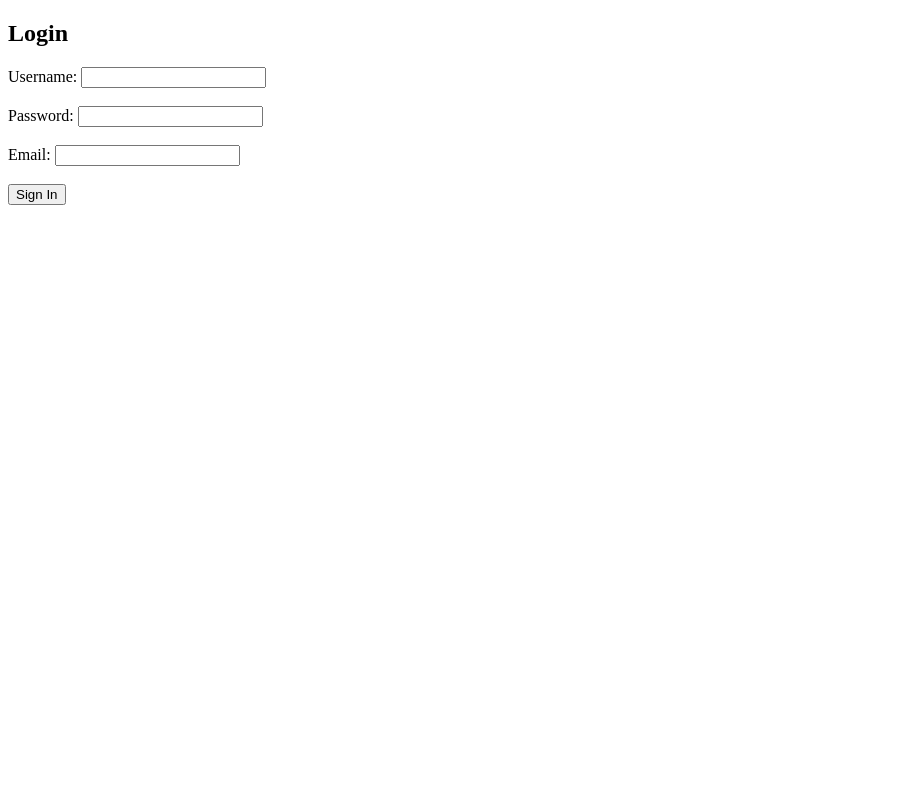
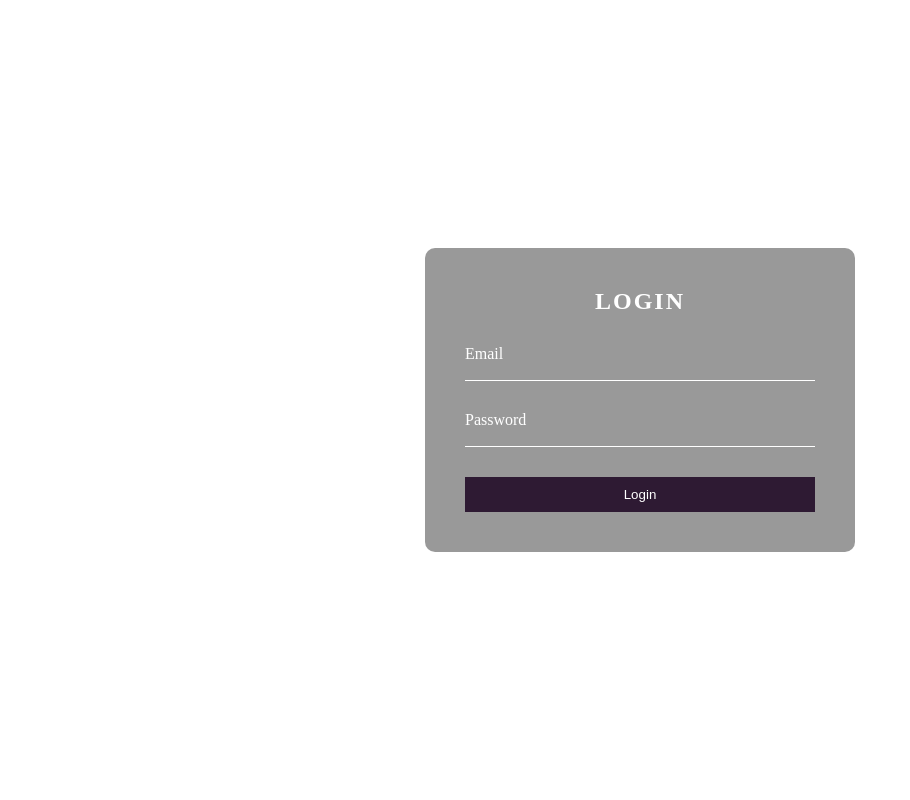
Before and after one commit to SAADTARIQ2503/LivestockIQ, a Django app: page /signin/ in a window 1280 px wide. Shown: the whole page, without its empty margins (0-910 px from the left). Run offline with Django 5.2, Linux system fonts and the light colour scheme.

Commit message:
html css code of sign in page

```diff
--- a/LivestockIQ/accounts/templates/signin.html
+++ b/LivestockIQ/accounts/templates/signin.html
@@ -1,4 +1,4 @@
-<!DOCTYPE html>
+{% comment %} <!DOCTYPE html>
 <html>
 <head>
     <title>Sign In</title>
@@ -13,4 +13,121 @@
     <button type="submit">Sign In</button>
 </form>
 </body>
+</html> {% endcomment %}
+
+
+<!DOCTYPE html>
+<html>
+<head>
+    <title>
+        Login
+    </title>
+    <style>
+        body{
+            margin : 0;
+            padding : 0;
+            background-image=:url("{}");
+            background-size: cover;
+
+
+            height: 100vh;
+
+            display: flex;
+            justify-content:center; {% comment %} y axis mid point  {% endcomment %}
+            align-items:center;{% comment %} x axins mid point {% endcomment %}
+
+        }
+
+        .Login-box{
+            width: 350px;
+            padding: 40px;
+
+            background: rgba(0,0,0,0.4);  {% comment %} 60 percent visible {% endcomment %}
+            backdrop-filter: blur(5px);   {% comment %} BLURR EFFECT {% endcomment %}
+            border-radius: 10px;
+            color: white;
+
+        }
+        .Login-box h2 {
+            margin: 0 0 30px;
+            padding: 0;
+            color: #fff;
+            text-align: center;
+            text-transform: uppercase;
+            letter-spacing: 2px;
+        }
+
+
+
+
+    button {
+    background-color: #2e1a33;
+    color: white;
+    border: none;
+    padding: 10px 20px;
+    width: 100%;
+    cursor: pointer;
+   }
+
+    button:hover {
+    background-color: #4a2b52;
+   }
+
+
+
+
+   .user-box input {
+    width: 100%;
+    padding: 10px 0;
+    color: white;
+    border: none;
+    border-bottom: 1px solid #fff;
+    background: transparent;
+    outline: none;
+}
+
+.user-box {
+    position: relative;
+    margin-bottom: 30px;
+}
+
+.user-box label {
+    position: absolute;
+    top: 0;
+    left: 0;
+    transition: .5s;
+}
+
+.user-box input:focus ~ label,
+.user-box input:valid ~ label {
+    top: -20px;
+    font-size: 12px;
+    color: #bdb8b8;
+}
+</style>
+
+</head>
+
+<body>
+    <div class = "Login-box">
+    <h2>
+        Login
+    </h2>
+    <form method = POST>
+        <div class ="user-box">
+        <input type = "email" name ="email" required ="">
+        <label>Email</label>
+        </div>
+
+        <div class ="user-box">
+        <input type = "password" name ="password" required ="">
+        <label>Password</label>
+        </div>
+
+        <button type = "submit"> Login </button>
+    </form>
+
+
+    </div>
+</body>
 </html>
```
